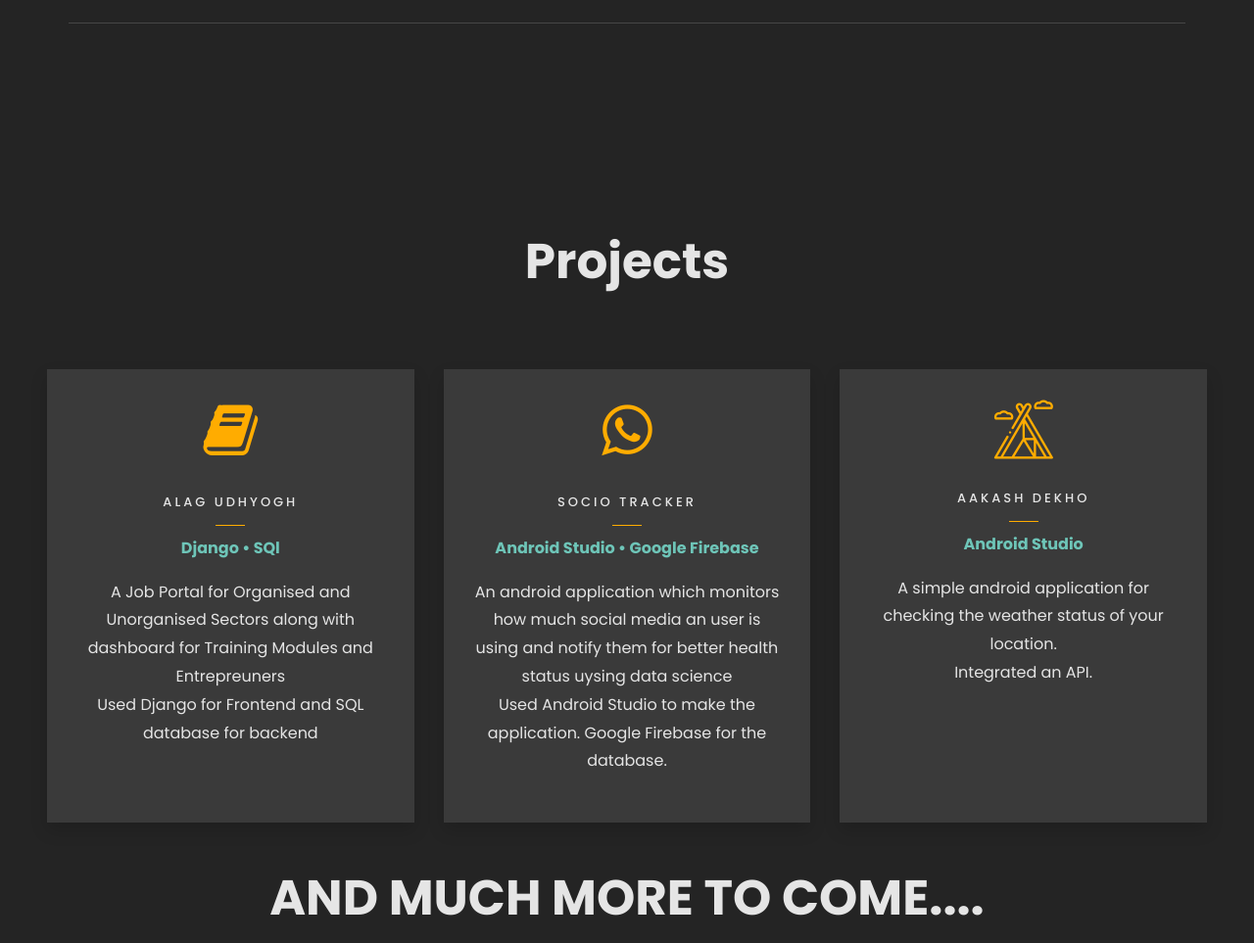
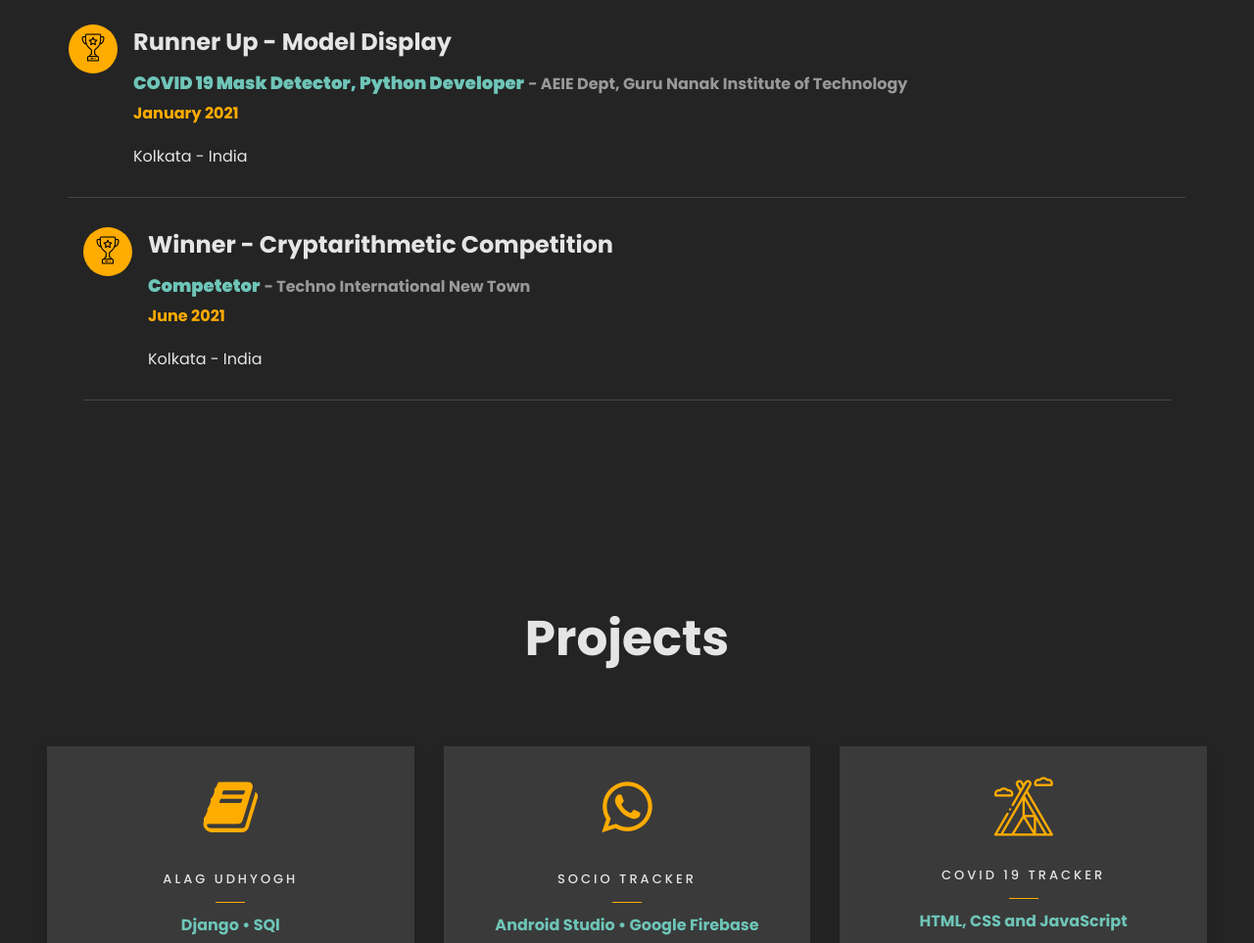
Before and after one commit to prithvirajbytes/Prithvis-Portfolio, a plain HTML site: page index.html in a window 1280 px wide. Shown: the part 3907-4870 px from the top of the page at 98% size. Drawn offline with Linux system fonts and the light colour scheme; files whose address does not match are found by name.

Commit message:
awards, experience added after 1 year :")

```diff
--- a/index.html
+++ b/index.html
@@ -186,19 +186,19 @@
 									<li>Spreading awarenes to show beneficiary it is to attend technical events, and workshops/trainings during their graduation, nowadays.</li>
 		    					</ul>
 		    				</div>
-	    				</div>
+					  </div>
 	    				<div class="resume-wrap d-flex ftco-animate">
 	    					<div class="icon d-flex align-items-center justify-content-center">
 					    		<span class="flaticon-suitcase"></span>
 					    	</div>
 					    	<div class="text pl-3">
 		    					<h2>Intern</h2>
-		    					<span class="position">J.P Morgan & Chase</span>
-		    					<p class="date">Aug 2020 - Sept 2020</p>
+		    					<span class="position">Euphoria GenX Pvt. Ltd.</span>
+		    					<p class="date">February 2021 - Present</p>
 		    					<ul>
-		    						<li>Interface with a stock price data feed and setting up system for analysing of data.</li>
-		    						<li>Using JPMorgan Chase frameworks and tools for implementing the perspective open source code in preparation for data visualization.</li>
-		    						<li>Displaying data visually for traders by creating the chart for trader's dashboard.</li>
+		    						<li>Worked as a Trainee Intern Django Developer</li>
+									<li>Got hands on training on Django and learned different techniques.</li>
+									<li>Working on various projects based on Django.</li>
 		    					</ul>
 		    				</div>
 	    				</div>
@@ -253,6 +253,32 @@
 	    					</div>
 	    				</div>
 					  </div>
+					  <div class="resume-wrap d-flex ftco-animate">
+						<div class="icon d-flex align-items-center justify-content-center">
+							<span class="flaticon-trophy"></span>
+						</div>
+						<div class="text pl-3">
+							<h2>Runner Up - Model Display</h2>
+							<span class="position"><strong>COVID 19 Mask Detector, Python Developer</strong></span>
+							<span><strong> - AEIE Dept, Guru Nanak Institute of Technology</strong></span>
+							<p class="date">January 2021</p>
+							<p>Kolkata - India</p>
+						</div>
+					</div>
+				  </div>
+				  <div class="resume-wrap d-flex ftco-animate">
+					<div class="icon d-flex align-items-center justify-content-center">
+						<span class="flaticon-trophy"></span>
+					</div>
+					<div class="text pl-3">
+						<h2>Winner - Cryptarithmetic Competition</h2>
+						<span class="position"><strong>Competetor</strong></span>
+						<span><strong> - Techno International New Town</strong></span>
+						<p class="date">June 2021</p>
+						<p>Kolkata - India</p>
+					</div>
+				</div>
+			  </div>
 					</div>
 			  </div>
     	</div>
@@ -296,14 +322,15 @@
 								<i class="flaticon-camp"></i>
 							</span>
 							<div class="desc">
-								<h3 class="mb-4">Aakash Dekho</h3>
-								<p><strong>Android Studio</strong></p>
-								<p>A simple android application for checking the weather status of your location.<br>Integrated an API.</p>
+								<h3 class="mb-4">COVID 19 Tracker</h3>
+								<p><strong>HTML, CSS and JavaScript</strong></p>
+								<p>A simple web application which will track how many people are affected and recovered by graphical representation.<br>Integrated API and used web Development files.</p>
 							</div>
 						</a>
 					</div>
 					<div class="col-md-12 heading-section text-center ftco-animate">
-						<h2 class="mb-4">AND MUCH MORE TO COME....</h2>
+						<h2 class="mb-4">AND MUCH MORE...</h2>
+						<p class="mt-3 mb-0"><a href="https://github.com/prithvirajbytes" target="_blank" class="btn btn-primary py-3 px-5">Follow my Github Account</a></p>
 					  </div>
 				</div>
 				</div>
```
